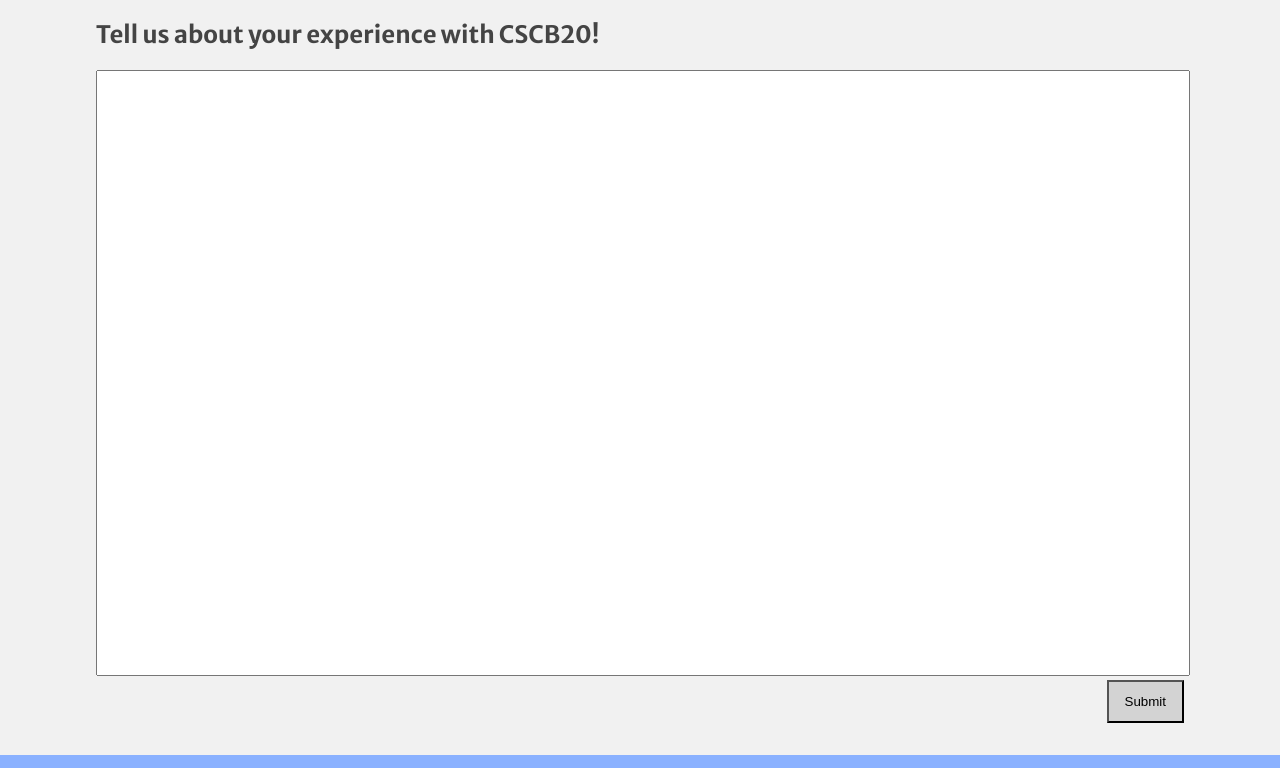
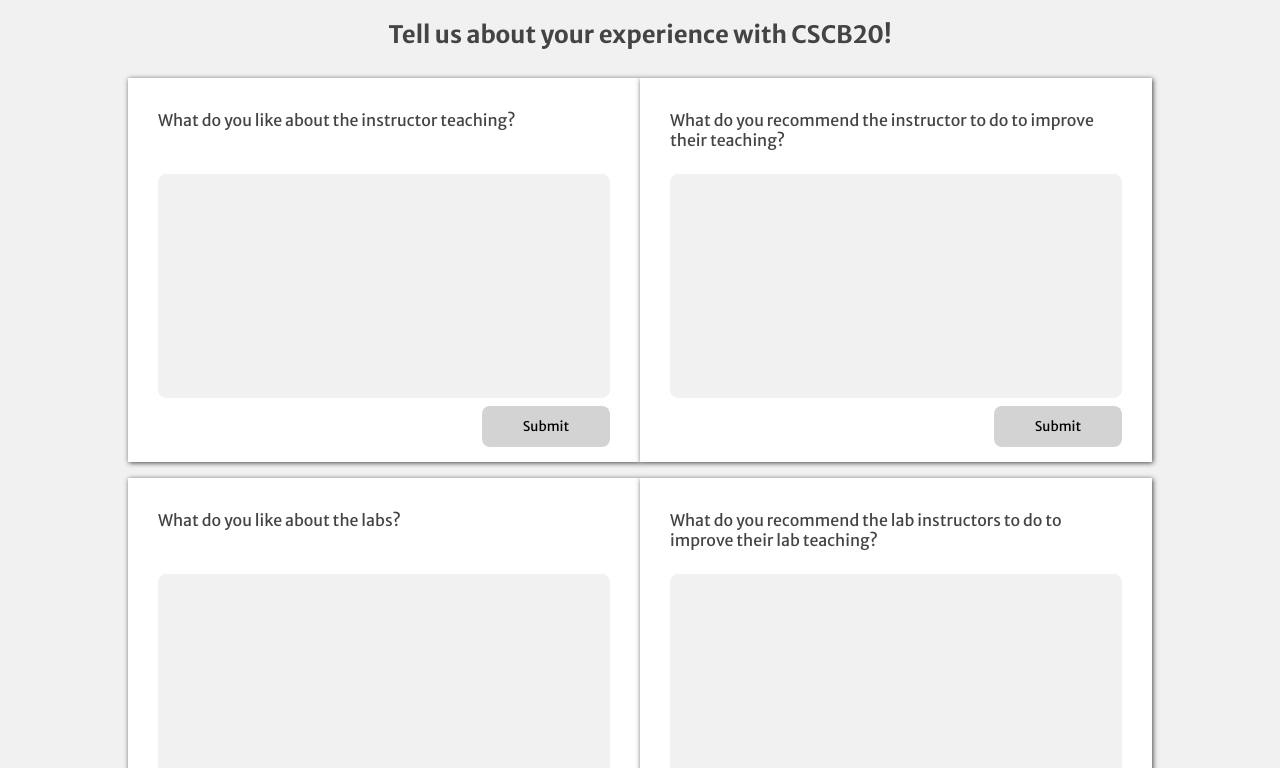
Before and after one commit to taeminlee0601/CSCB20-A3, a plain HTML site: page src/feedback.html in a window 1280 px wide. Shown: the part 160-928 px from the top of the page. Drawn offline with Linux system fonts and the light colour scheme.

Commit message:
updated feedback page

```diff
--- a/src/feedback.css
+++ b/src/feedback.css
@@ -1,25 +1,51 @@
 @import url(index.css);
 
-.feedback {
-    margin: auto;
-    width: 85vw
+h2 {
+    text-align: center;
+}
+
+.feedback-box-wraper {
+    display: grid;
+    width: 80vw;
+    grid-template-columns: 40vw 40vw;
+    grid-template-rows: 50vh 50vh;
+    place-items: center;
+    justify-content: space-evenly;
+}
+
+.feedback-box {
+    display: grid;
+    grid-template-rows: 20% 70% 10%;
+    width: 35vw;
+    height: 40vh;
+    padding: 2rem;
+    justify-content: center;
+    background-color: white;
+    box-shadow: 1px 1px 5px;
+}
+
+.button-box {
+    display: flex;
+    flex-flow: column;
+    align-items: flex-end;
+    text-decoration: none;
+    margin-top: 0.5rem;
+    margin-bottom: 1rem;
 }
 
 button {
-    float: right;
-    margin-bottom: 2rem;
+    border-style: hidden;
+    border-radius: 0.5rem;
+    width: 10vw;
+    font-family: 'Merriweather Sans';
+    color: #444;
 }
 
-.input {
+textarea {
     font-family:"Merriweather Sans";
-    width: 85vw;
-    height: 75vh;
-    position: center;
+    width: 35vw;
     resize: none;
+    border-style: hidden;
+    border-radius: 0.5rem;
+    background-color: #f1f1f1;
 }
-
-@media screen and (max-width: 850px) {
-    h2 {
-        font-size: 15px;
-    }
-}
--- a/src/feedback.html
+++ b/src/feedback.html
@@ -48,12 +48,36 @@
     <main>
       <!-- This is the main body -->
       <h1>Anonymous Feedback</h1>
-
-      <div class="feedback">
-        <h2>Tell us about your experience with CSCB20!</h2>
-
-        <textarea class="input" rows="30"></textarea>
-        <button>Submit</button>
+      <h2>Tell us about your experience with CSCB20!</h2>
+      <div class="feedback-box-wraper">
+        <div class="feedback-box">
+          <label for="question"
+            >What do you like about the instructor teaching?</label
+          >
+          <textarea class="input" rows="30"></textarea>
+          <div class="button-box"><button>Submit</button></div>
+        </div>
+        <div class="feedback-box">
+          <label for="question"
+            >What do you recommend the instructor to do to improve their
+            teaching?</label
+          >
+          <textarea class="input" rows="30"></textarea>
+          <div class="button-box"><button>Submit</button></div>
+        </div>
+        <div class="feedback-box">
+          <label for="question">What do you like about the labs?</label>
+          <textarea class="input" rows="30"></textarea>
+          <div class="button-box"><button>Submit</button></div>
+        </div>
+        <div class="feedback-box">
+          <label for="question"
+            >What do you recommend the lab instructors to do to improve their
+            lab teaching?</label
+          >
+          <textarea class="input" rows="30"></textarea>
+          <div class="button-box"><button>Submit</button></div>
+        </div>
       </div>
     </main>
     <footer>
--- a/src/index.css
+++ b/src/index.css
@@ -76,11 +76,11 @@ button:hover {
     }
 }
 
-.description-grid, footer a {
+.description-grid a, footer a {
     color: #444;
 }
 
-.description-grid, footer a:hover {
+.description-grid a, footer a:hover {
     text-shadow: 1px 1px 1px #9b9b9b;
 }
 
--- a/src/signin.css
+++ b/src/signin.css
@@ -65,6 +65,7 @@ select {
 }
 
 input {
+    font-family:"Merriweather Sans";
     border-style: hidden;
     border-bottom: solid;
     border-color: #444;
--- a/src/signup.css
+++ /dev/null
@@ -1,98 +0,0 @@
-@import url(index.css);
-
-body {
-    display: flex;
-    justify-content: center;
-    align-items: center;
-}
-
-main {
-    display: flex;
-    flex-direction: row;
-}
-
-.sign-in-desc-box {
-    display: flex;
-    flex-direction: column;
-    padding: 2rem;
-    width: 30vw;
-    height: auto;
-    justify-content: center;
-    background-color: rgb(14, 48, 98);
-    color: white;
-    text-wrap: balance;
-    text-align: left;
-    box-shadow: 1px 1px 5px black;
-}
-
-.sign-in-box {
-    display: flex;
-    flex-direction: column;
-    padding: 2rem;
-    width: 30vw;
-    height: auto;
-    justify-content: center;
-    background-color: white;
-    box-shadow: 1px 1px 5px;
-    text-align: center;
-}
-
-img {
-    max-height: 30%;
-}
-
-.input-box {
-    display: flex;
-    flex-direction: column;
-    gap: 1rem;
-    max-width: 50%;
-}
-
-input {
-    border-style: hidden;
-    border-bottom: solid;
-    border-color: #444;
-    min-width: 3rem;
-    min-height: 2rem;
-}
-
-input:focus {
-    outline: none;
-}
-
-.button-box {
-    display: flex;
-    flex-flow: column;
-    align-items: stretch;
-    text-decoration: none;
-    margin-top: 2rem;
-    margin-bottom: 1rem;
-}
-
-button {
-    border-style: hidden;
-    border-radius: 1.5rem;
-    font-family: 'Merriweather Sans';
-    color: #444;
-}
-
-ul {
-    font-size: 85%;
-    margin: 0;
-}
-
-li {
-    margin: 1rem;
-}
-
-p {
-    font-size: 85%;
-}
-
-p a {
-    color: #444;
-}
-
-p a:hover {
-    text-shadow: 1px 1px 1px #9b9b9b;
-}
```
